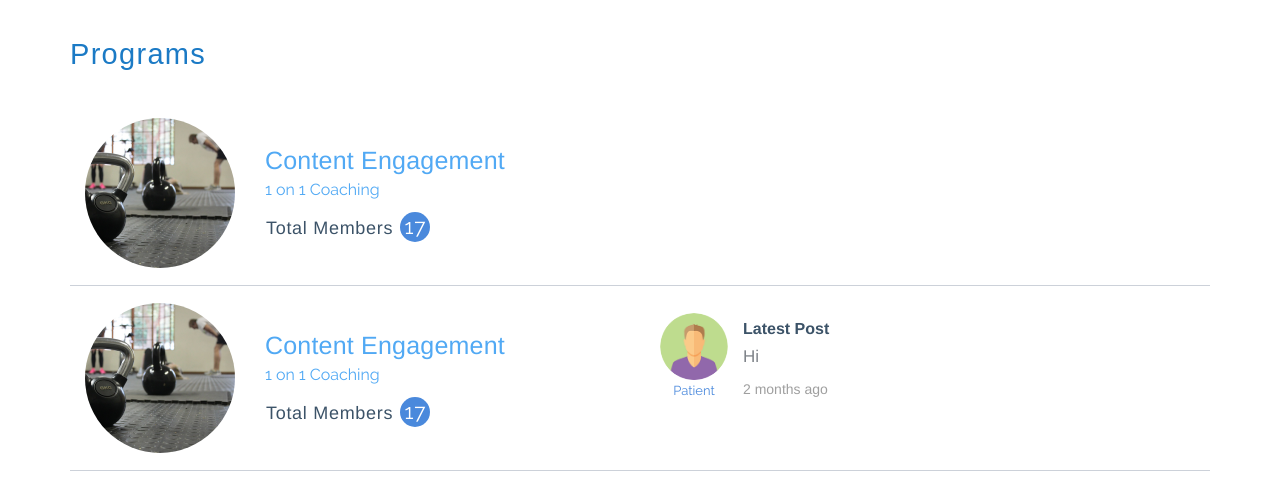
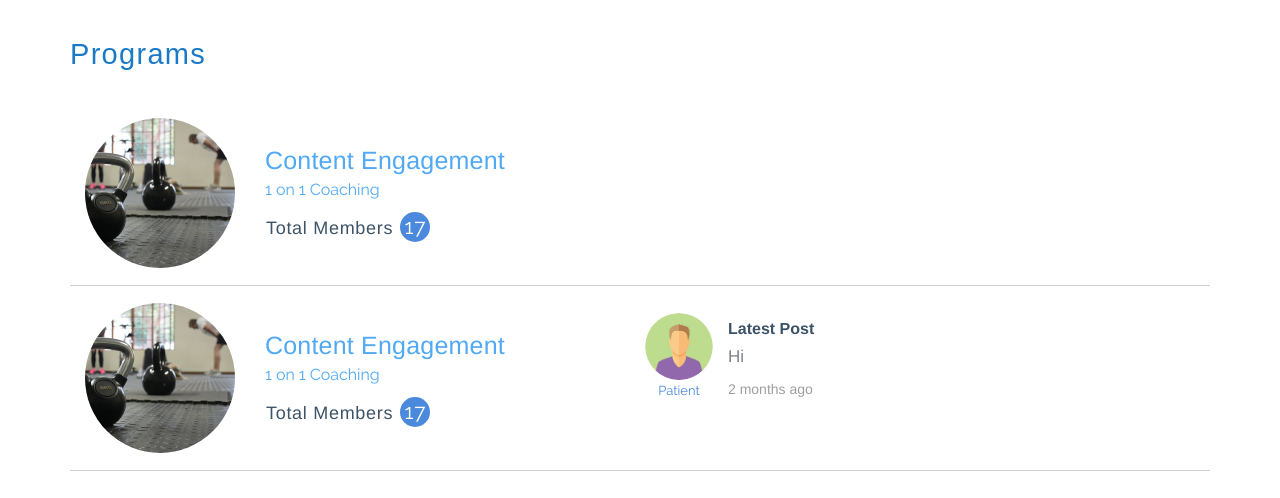
Before and after one commit to vodnycheck/ag, a plain HTML site: page index.html in a window 1280 px wide. Shown: the part 267-765 px from the top of the page. Drawn offline with Linux system fonts and the light colour scheme.

Commit message:
load from json

```diff
--- a/css/style.css
+++ b/css/style.css
@@ -99,6 +99,7 @@
 
 .latest-comment {
 	overflow: hidden;
+	margin-left: -15px;
 }
 
 	.latest-comment .image-wrap {
--- a/index.html
+++ b/index.html
@@ -31,41 +31,9 @@
 		<div class="header">WLI WM</div>
 
 		<h2 class="heading-h2">Programs</h2>
-		<div class="row program-item">
-			<div class="col-xs-12 col-md-6">
-				<div class="program-description">
-					<div class="image-wrap">
-						<img src="images/defaultGroupAvatar.png" alt="">
-					</div>
-					<div class="title">Content Engagement</div>
-					<div class="coach-type">1 on 1 Coaching</div>
-					<div class="members">Total Members <span class="number">17</span></div>
-				</div>
-			</div>
-		</div>
-		<div class="row program-item">
-			<div class="col-xs-12 col-md-6">
-				<div class="program-description">
-					<div class="image-wrap">
-						<img src="images/defaultGroupAvatar.png" alt="">
-					</div>
-					<div class="title">Content Engagement</div>
-					<div class="coach-type">1 on 1 Coaching</div>
-					<div class="members">Total Members <span class="number">17</span></div>
-				</div>
-			</div>
-			<div class="col-xs-12 col-md-6">
-				<div class="latest-comment">
-					<div class="image-wrap">
-						<img src="images/defaultAvatar.png" alt="">
-						<div class="status">Patient</div>
-					</div>
-					<div class="title">Latest Post</div>
-					<div class="text">Hi</div>
-					<div class="date">2 months ago</div>
-				</div>
-			</div>
-		</div>
+
+		<!--load from js-->
+		<div id="program"></div>
 
 		<h2 class="heading-h2">Program Name</h2>
 		<div class="table-responsive">
@@ -135,6 +103,6 @@
 			</div>
 		</div>
 	</div>
-
+<script src="js/script.js"></script>
 </body>
 </html>
--- a/js/script.js
+++ b/js/script.js
@@ -0,0 +1,42 @@
+$(function(){
+
+	$.getJSON( "js/TestData.json", function(data) {
+
+		var $programElement = $('#program');
+
+		data.Programs.forEach(function(item){
+			var $newItem = $('<div class="row program-item"></div>');
+			$programElement.append($newItem);
+			$newItem.append('' +
+				'<div class="col-xs-12 col-md-6">' +
+					'<div class="program-description">' +
+						'<div class="image-wrap">' +
+							'<img src="images/defaultGroupAvatar.png" alt="">' +
+						'</div>' +
+						'<div class="title">' + item.GroupName + '</div>' +
+						'<div class="coach-type">' + item.Description + '</div>' +
+						'<div class="members">Total Members <span class="number">' + item.TotalMembers + '</span></div>' +
+					'</div>' +
+				'</div>' +
+				'');
+			if (item.LastPost) {
+				$newItem.append('' +
+					'<div class="col-xs-12 col-md-6">' +
+						'<div class="latest-comment">' +
+							'<div class="image-wrap">' +
+								'<img src="' + item.LastPost.AvatarURL + '" alt="">' +
+								'<div class="status">' + item.LastPost.UserName + '</div>' +
+							'</div>' +
+							'<div class="title">Latest Post</div>' +
+							'<div class="text">' + item.LastPost.Post + '</div>' +
+							'<div class="date">' + item.LastPost.Date + '</div>' +
+						'</div>' +
+					'</div>' +
+					'');
+			}
+		});
+		console.log(data);
+	});
+});
+
+//https://dev-mdt-api.wellnesslayers.com/TestData.json
```
